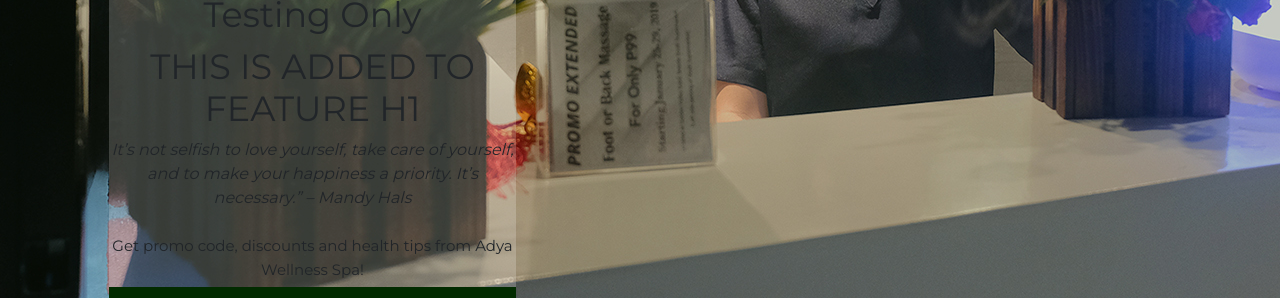
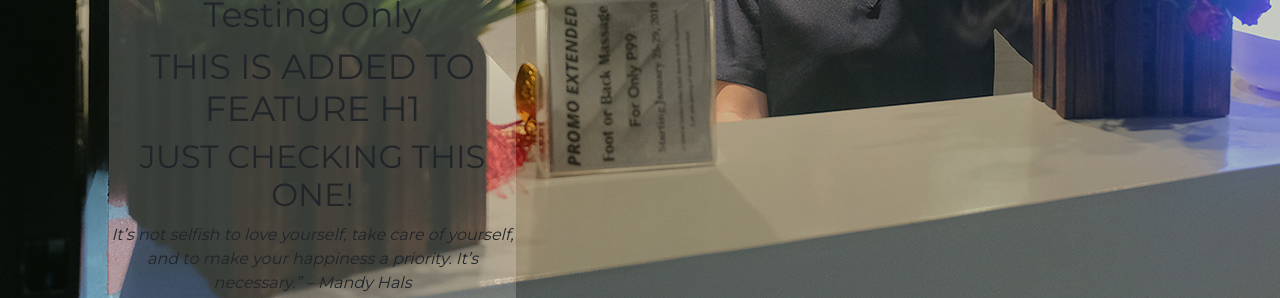
Before and after one commit to yomshot/AdyaWellnessSpa, a plain HTML site: page index.html in a window 1280 px wide. Shown: the part 502-800 px from the top of the page. Drawn offline with nearby package versions, Linux system fonts and the light colour scheme.

Commit message:
Just added to feature-h2 branch testing

```diff
--- a/index.html
+++ b/index.html
@@ -52,6 +52,7 @@
                             <p class="wow fadeInUp" data-wow-duration="2s">
                                 <h1> Testing Only </h1>
                                 <h1> THIS IS ADDED TO FEATURE H1 </h1>
+                                <h2> JUST CHECKING THIS ONE! </h2>
                                 <i>
                                 It’s not selfish to love yourself, take care of yourself, and to make your happiness a priority. It’s necessary.” – Mandy Hals
                                 </i>
```
